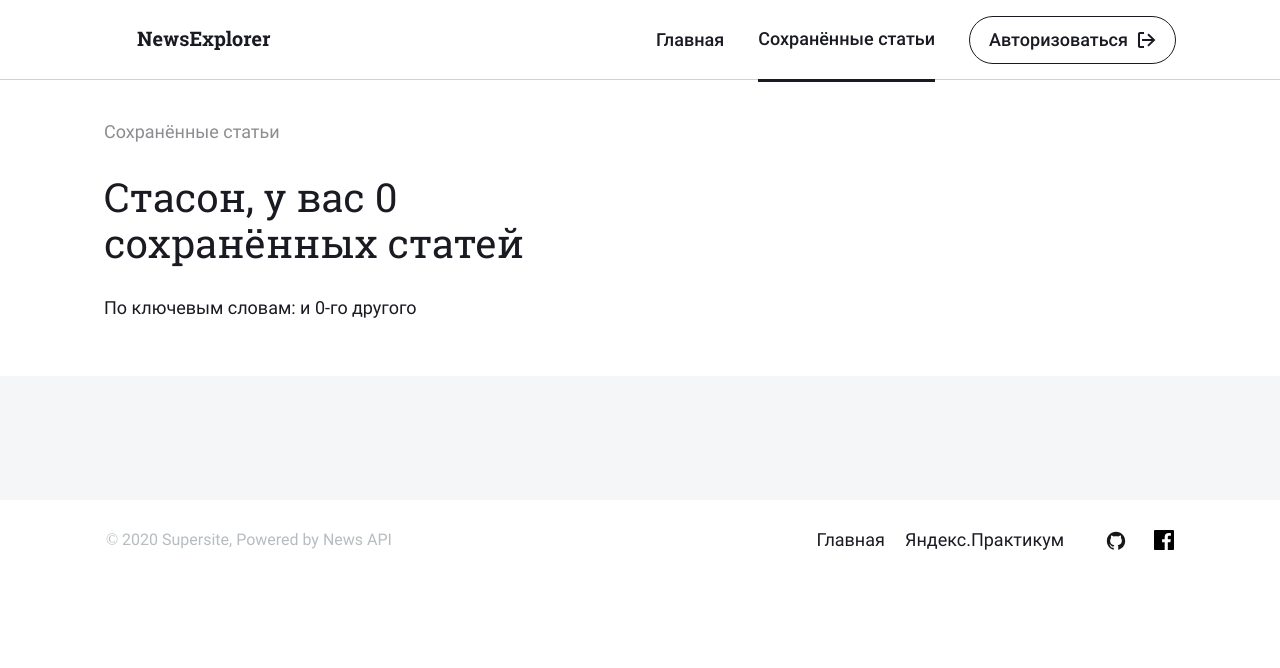
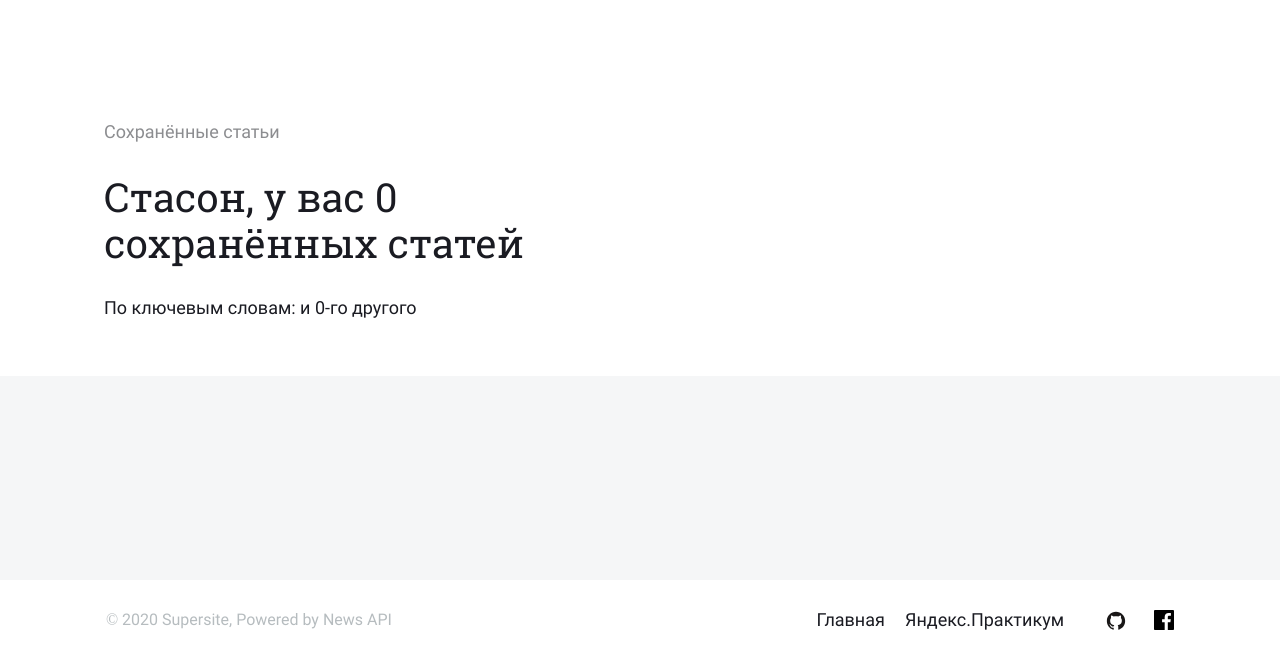
Before and after one commit to driupkin/news-explorer-frontend, a React (Create React App) app: page /saved-news in a window 1280 px wide. Shown: the top 668 px of the page. Built offline with nearby package versions, Linux system fonts and the light colour scheme.

Commit message:
add ProtectedRoute

```diff
--- a/src/components/App/App.js
+++ b/src/components/App/App.js
@@ -9,6 +9,7 @@ import SavedNews from '../SavedNews/SavedNews';
 import Signin from '../Signin/Signin';
 import Signup from '../Signup/Signup';
 import InfoTooltip from '../InfoTooltip/InfoTooltip';
+import ProtectedRoute from '../ProtectedRoute/ProtectedRoute';
 import { user, errors } from '../../utils/constants';
 import * as NewsApi from '../../utils/NewsApi';
 import * as MainApi from '../../utils/MainApi';
@@ -29,15 +30,23 @@ function App() {
   const [HeaderButtonName, setHeaderButtonName] = useState('Авторизоваться');
   const [isAuthorized, setIsAuthorized] = useState(false);
   const [foundCards, setFoundCards] = useState([]);
+  const [sevedCards, setSevedCards] = useState([]);
   const [isPreloderOpen, setIsPreloderOpen] = useState();
   const [openCards, setOpenCards] = useState(false);
   const [notFound, setNotFound] = useState(false);
+  const [isSevedNews, setIsSevedNews] = useState(false);
 
   // useEffect(() => {
   //   setOpenCards(true);
   //   const articles = localStorage.getItem('articles')
   //   setFoundCards(JSON.parse(articles));
   // }, []);
+
+  useEffect(() => {
+    if (tokenCheck()) {
+      getAllContent();
+    }
+  }, [])
 
   useEffect(() => {
     function closeAllPopupsByOverlay(e) {
@@ -58,12 +67,6 @@ function App() {
     }
   });
 
-  // useEffect(() => {
-  //   if (isAuthorized) {
-  //     return setHeaderButtonName(user.name);
-  //   }
-  // }, [isAuthorized])
-
   function closeAllPopups() {
     setIsLoginPopupOpen(false);
     setIsSignupPopupOpen(false);
@@ -77,15 +80,16 @@ function App() {
         return foundCards;
       })
       .then(foundCards => {
-        console.log(foundCards);
-        localStorage.setItem('articles', JSON.stringify(foundCards))
-        setIsPreloderOpen(false);
-        setOpenCards(true);
         if (foundCards.length === 0) {
           setNotFound(true);
           setOpenCards(false);
           // Возможно нужен выход в catch
         }
+        console.log(foundCards);
+        localStorage.setItem('articles', JSON.stringify(foundCards));
+        localStorage.setItem('keyWord', keyWord);
+        setIsPreloderOpen(false);
+        setOpenCards(true);
         return setFoundCards(foundCards);
       })
   };
@@ -138,7 +142,6 @@ function App() {
       })
       .catch((err) => {
         setErrorMessageInvalid(err);
-        console.log(errorMessageInvalid);
       });
 
     return;
@@ -153,10 +156,30 @@ function App() {
         }
       })
       .catch((err) => {
-        console.log(err);
+        setErrorMessageInvalid(err);
       });
+    return;
+  }
 
-    return;
+  function getAllContent() {
+    if (tokenCheck()) {
+      MainApi.getContent(tokenCheck(), 'articles')
+        .then(cards => {
+          setSevedCards(cards);
+          setHeaderButtonName(user.name);
+          setIsAuthorized(true);
+        })
+        .catch((err) => {
+          console.log(err);
+        });
+      return;
+    }
+  }
+  // сохранение и удаление карточек
+  function handleCardIconClick(card) {
+    const keyWord = localStorage.getItem('keyWord');
+    MainApi.addCard(card, keyWord, tokenCheck(), 'articles')
+      .then(card => console.log('Избранная', card))
   }
 
   function openPopapSign() {
@@ -187,23 +210,24 @@ function App() {
               isPreloderOpen={isPreloderOpen}
               isFound={notFound}
               cardsListOpen={openCards}
+              onCardIconClick={handleCardIconClick}
             />
           </Route>
-          <Route path="/saved-news">
-            <Header
-              openPopapSign={() => setIsLoginPopupOpen(true)}
-              buttonName={HeaderButtonName}
-              isSevedNews={true}
-              isAuthorized={true}
-            />
-            <SavedNews
-              user={user}
-              cards={[]}
-              isSevedNews={true}
-              isAuthorized={isAuthorized}
-              cardsListOpen={true}
-            />
-          </Route>
+          {/* <ProtectedRoute exact path="/saved-news"
+            component={Header}
+            openPopapSign={() => setIsLoginPopupOpen(true)}
+            buttonName={HeaderButtonName}
+            isSevedNews={isSevedNews}
+            isAuthorized={true} >
+          </ProtectedRoute> */}
+          <ProtectedRoute exact path="/saved-news"
+            component={SavedNews}
+            user={user}
+            cards={sevedCards}
+            isSevedNews={isSevedNews}
+            isAuthorized={true}
+            cardsListOpen={true} >
+          </ProtectedRoute>
         </Switch>
         <Signin
           onClose={closeAllPopups}
--- a/src/components/Header/Header.js
+++ b/src/components/Header/Header.js
@@ -6,6 +6,7 @@ import Navigation from '../Navigation/Navigation';
 function Header(props) {
 
     const [isOpen, setIsOpen] = useState(false);
+    const [isSevedNews, setIsSevedNews] = useState(false);
 
     function handleOpenMenu() {
         if (isOpen) {
@@ -21,12 +22,13 @@ function Header(props) {
 
     return (
         <header className={`header
-        ${props.isSevedNews ? 'header_theme_white' : ''}
-        ${isOpen ? `header_menu_opened ${props.isSevedNews ? 'header_theme_white_opened' : ''}` : ''}
+        ${isSevedNews ? 'header_theme_white' : ''}
+        ${isOpen ? `header_menu_opened ${isSevedNews ? 'header_theme_white_opened' : ''}` : ''}
         `}>
             <Link
+                onClick={() => setIsSevedNews(false)}
                 to="/"
-                className={`header__logo ${props.isSevedNews ? 'header__logo_theme_white' : ''}`}
+                className={`header__logo ${isSevedNews ? 'header__logo_theme_white' : ''}`}
 
             />
             <Navigation
@@ -34,25 +36,27 @@ function Header(props) {
                 isOpen={isOpen} >
                 <div
                     className={`header__links-container
-                ${props.isSevedNews ? 'header__links-container_theme_white' : ''}`}>
+                ${isSevedNews ? 'header__links-container_theme_white' : ''}`}>
                     <Link
+                        onClick={() => setIsSevedNews(false)}
                         to="/"
-                        className={`header__link ${props.isSevedNews
+                        className={`header__link ${isSevedNews
                             ? 'header__link_theme_white'
                             : 'header__link_undeline'}`
                         }>Главная</Link>
                     {props.isAuthorized
                         ? <Link
+                            onClick={() => setIsSevedNews(true)}
                             to="/saved-news"
                             className={
                                 `header__link
-                        ${props.isSevedNews
+                        ${isSevedNews
                                     ? 'header__link_theme_white header__link_undeline'
                                     : ''}`
                             }>Сохранённые статьи</Link>
                         : ''}
                     <button
-                        className={`header__button ${props.isSevedNews
+                        className={`header__button ${isSevedNews
                             ? 'header__button_theme_white'
                             : ''}`}
                         onClick={handelOpenPopap}
@@ -61,7 +65,7 @@ function Header(props) {
                             className={
                                 `header__button-icon
                             ${props.isAuthorized ? 'header__button-icon_authorized' : ''}
-                            ${props.isSevedNews ? 'header__button-icon_theme_white' : ''}`
+                            ${isSevedNews ? 'header__button-icon_theme_white' : ''}`
                             }>
                         </span>
                     </button>
@@ -70,7 +74,7 @@ function Header(props) {
             <button
                 className={`header__button-popup
             ${isOpen ? 'header__button-popup_opened' : ''}
-            ${props.isSevedNews ? 'header__button-popup_theme_white' : ''}`}
+            ${isSevedNews ? 'header__button-popup_theme_white' : ''}`}
                 onClick={handleOpenMenu} />
         </header>
     )
--- a/src/components/Main/Main.js
+++ b/src/components/Main/Main.js
@@ -14,6 +14,7 @@ function Main(props) {
             />
             <NotFound isOpen={props.isFound} />
             <NewsCardList
+                onCardIconClick={props.onCardIconClick}
                 isAuthorized={props.isAuthorized}
                 cards={props.cards}
                 isOpen={props.cardsListOpen}
--- a/src/components/NewsCard/NewsCard.js
+++ b/src/components/NewsCard/NewsCard.js
@@ -7,11 +7,12 @@ function NewsCard(props) {
     const [onHover, setOnHover] = useState();
     const [isFavor, setIsFavor] = useState(false);
     // вр`еменная функция проверки сохранения карточки
-    function addFavor() {
+    function handelIconClick() {
         if (isFavor) {
             setIsFavor(false);
         } else {
             setIsFavor(true);
+            props.onCardIconClick(props.card);
         }
     }
     // перевод даты в формат по макету
@@ -32,7 +33,7 @@ function NewsCard(props) {
                 <button
                     type='button'
                     name='icon'
-                    onClick={addFavor}
+                    onClick={handelIconClick}
                     onMouseOut={() => setOnHover(false)}
                     onMouseOver={() => setOnHover(true)}
                     className={`card__icon
--- a/src/components/PopupWithForm/PopupWithForm.js
+++ b/src/components/PopupWithForm/PopupWithForm.js
@@ -2,11 +2,6 @@ import React from 'react';
 import './PopupWithForm.css';
 
 function PopupWithForm(props) {
-
-    // function handleSubmit(e) {
-    //     e.preventDefault();
-    //     props.onChangeData();
-    // }
 
     function handelOpenPopap() {
         props.openPopapSign();
@@ -36,7 +31,6 @@ function PopupWithForm(props) {
                     <p className={`popup__subtitle popup__subtitle_${props.modName}`}>или&ensp;</p>
                     <button
                         className={`popup__link popup__link_${props.modName}`}
-                        // href={props.link}
                         onClick={handelOpenPopap}
                     >{props.linkName}</button>
                 </div>
--- /dev/null
+++ b/src/components/ProtectedRoute/ProtectedRoute.js
@@ -0,0 +1,14 @@
+import React from 'react';
+import { Route, Redirect } from "react-router-dom";
+
+const ProtectedRoute = ({ component: Component, ...props }) => {
+  return (
+    <Route>
+      {
+        () => props.isAuthorized ? <Component {...props} /> : <Redirect to="/" />
+      }
+    </Route>
+  )
+}
+
+export default ProtectedRoute;
--- a/src/components/Signin/Signin.js
+++ b/src/components/Signin/Signin.js
@@ -37,7 +37,6 @@ function Signin(props) {
             onClose={props.onClose}
             isValid={isValid}
             onSubmit={handleSubmit}
-            // onChangeData={props.handleSignin}
             openPopapSign={props.openPopapSign}
             errorMessageInvalid={props.errorMessageInvalid}
         >
--- a/src/components/Signup/Signup.js
+++ b/src/components/Signup/Signup.js
@@ -39,7 +39,7 @@ function Signup(props) {
             onClose={props.onClose}
             isValid={isValid}
             onSubmit={handleSubmit}
-            // onChangeData={props.handleSignup}
+            errorMessageInvalid={props.errorMessageInvalid}
             openPopapSign={props.openPopapSign}
         >
             <h2 className="form__title">Email</h2>
```
Also changed, not shown: src/components/NewsCardList/NewsCardList.js (+14 -2 lines), src/utils/MainApi.js (+21 -0 lines).
